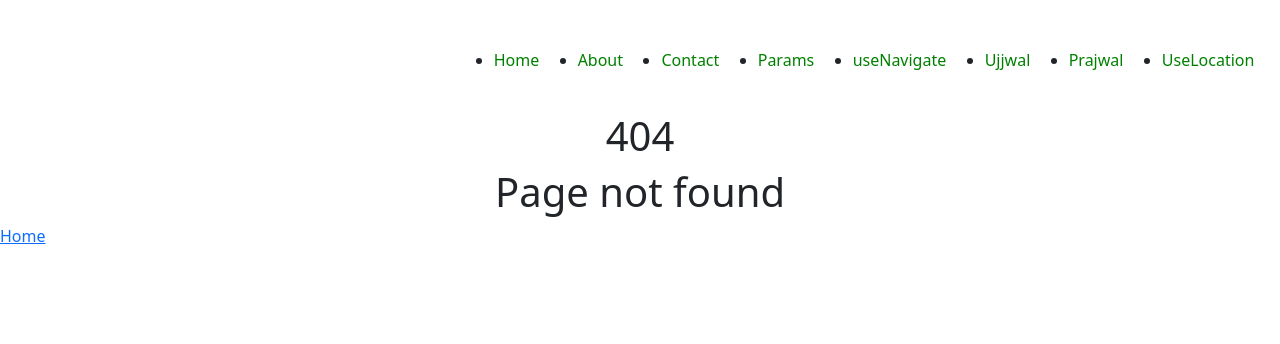
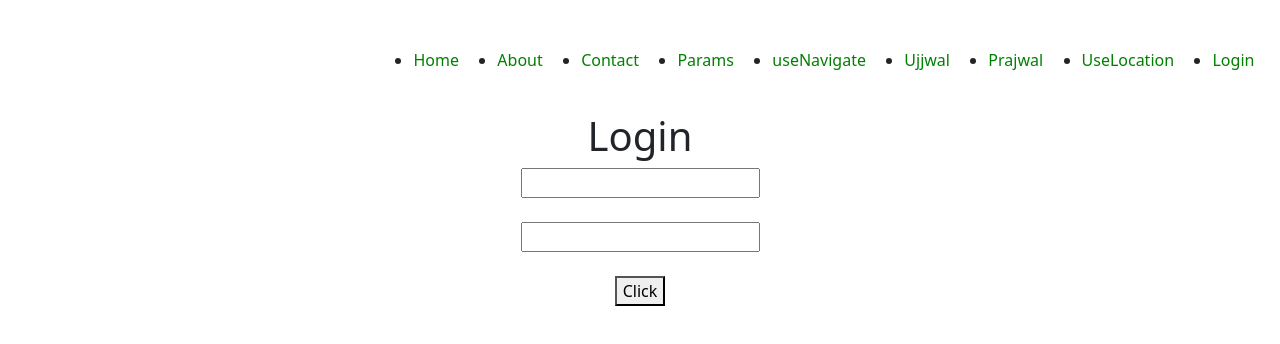
Before and after one commit to ujjwal-11103/React.js, a React (Create React App) app: page /Login in a window 1280 px wide. Before the commit this address had no page. Shown: the top 344 px of the page. Built offline with nearby package versions, Linux system fonts and the light colour scheme.

Commit message:
Protected Component

```diff
--- a/src/App.js
+++ b/src/App.js
@@ -14,6 +14,8 @@ import UseNavigate from './Components/Router/UseNavigate'
 import JoinUS from './Components/Router/JoinUS'
 import Other from './Components/Router/Other'
 import UseLocation from './Components/Router/UseLocation'
+import Login from './Components/Router/Login'
+import ProtectedComponent from './Components/Router/Protected'
 export default function App() {
   return (
     <div>
@@ -25,8 +27,9 @@ export default function App() {
         <Routes>
 
           <Route path='/' element={<DefaultPage />} />
-          <Route path='/Home' element={<Home />} />
-          <Route path='/About' element={<About />} />
+
+          <Route path='/Home' element={<ProtectedComponent Component={Home} />} />
+          <Route path='/About' element={<ProtectedComponent Component={About} />} />
 
           {/* Added Nested Routing Concept */}
           <Route path='/Contact/' element={<Contact />} />
@@ -43,6 +46,8 @@ export default function App() {
 
           <Route path='/UseLocation' element={<UseLocation />} />
 
+          <Route path='/Login' element={<Login />} />
+
           <Route path="/*" element={<PageNotFound />} />
 
 
--- /dev/null
+++ b/src/Components/Router/Login.js
@@ -0,0 +1,26 @@
+import React from 'react'
+import { useNavigate } from 'react-router'
+
+export default function Login() {
+
+    const navigate = useNavigate();
+
+    function status() {
+
+        console.log("Renderd");
+
+        let login = localStorage.setItem('login', false)
+        console.log(login);
+        navigate('/')
+
+    }
+
+    return (
+        <div style={{ textAlign: 'center' }}>
+            <h1 >Login</h1>
+            <input type="text" /><br /><br />
+            <input type="text   " /><br /><br />
+            <button onClick={() => status()}>Click   </button>
+        </div>
+    )
+}
--- a/src/Components/Router/Navigation.js
+++ b/src/Components/Router/Navigation.js
@@ -28,6 +28,9 @@ export default function Navigation() {
                 <li><NavLink className="Li-items" to='/UseLocation' state={{ name: 'Ujjwal' }}>UseLocation</NavLink></li>
                 {/* When you want to send some information while routing from one component to another we use state  */}
 
+                {/* Login */}
+                <li><NavLink className="Li-items" to='/Login'>Login</NavLink></li>
+
             </ul>
         </div>
     )
--- /dev/null
+++ b/src/Components/Router/Protected.js
@@ -0,0 +1,33 @@
+import React, { useEffect } from 'react'
+import { useNavigate } from 'react-router-dom'
+
+export default function ProtectedComponent(props) {
+
+    const { Component } = props
+    const navigate = useNavigate();
+
+    useEffect(() => {
+
+        let login = localStorage.getItem('login')
+
+        console.log(login);
+
+        if (login) {
+
+            console.log('Redirecting to /Login...');
+            navigate('/Login');
+        }
+        else {
+
+            console.log('User is logged in.');
+
+        }
+    });
+
+
+    return (
+        <div>
+            <Component />
+        </div>
+    )
+}
```
